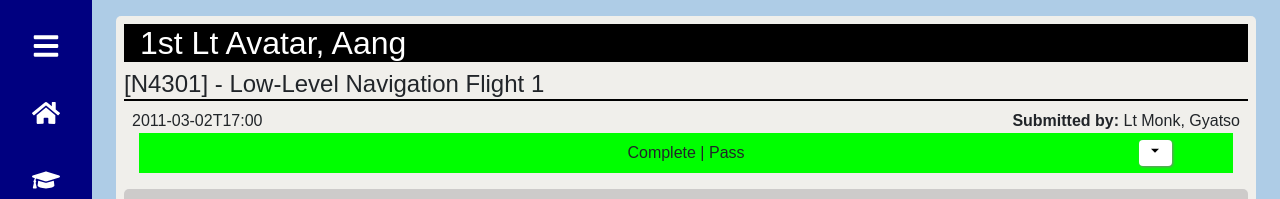
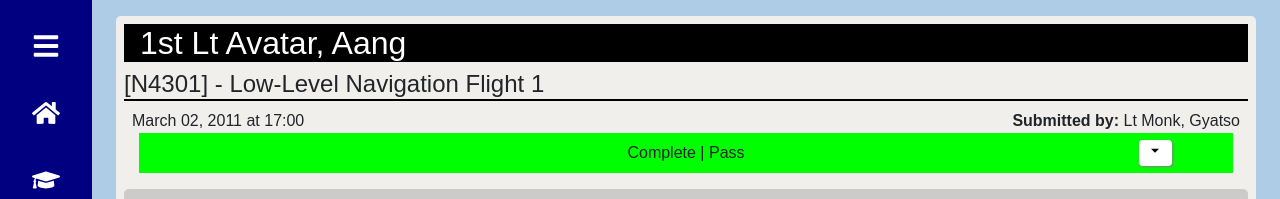
Before and after one commit to mattdillabough/cnatra-lms, a React (Create React App) app in the folder frontend/: page /Grades/1 in a window 1280 px wide. Shown: the top 199 px of the page. Built offline with nearby package versions, Linux system fonts and the light colour scheme.

Commit message:
Modify date formatting (#8)

```diff
--- a/frontend/src/Components/Grading/Gradesheet.js
+++ b/frontend/src/Components/Grading/Gradesheet.js
@@ -52,7 +52,16 @@ function Gradesheet() {
             "[Event ID] - [Event Name]"}
         </h4>
         <div className="gradesheet-submission">
-          <div title="Date of event">{mockGradesheetData.date}</div>
+          <div title="Date of event">
+            {new Date(mockGradesheetData.date).toLocaleDateString(undefined, {
+              month: "long",
+              day: "2-digit",
+              year: "numeric",
+              hour: "2-digit",
+              minute: "2-digit",
+              hour12: false,
+            })}
+          </div>
           <div title="Gradesheet submitter">
             <strong>Submitted by: </strong>
             {`${mockGradesheetData.instructor.rank} ${mockGradesheetData.instructor.name}`}
```
